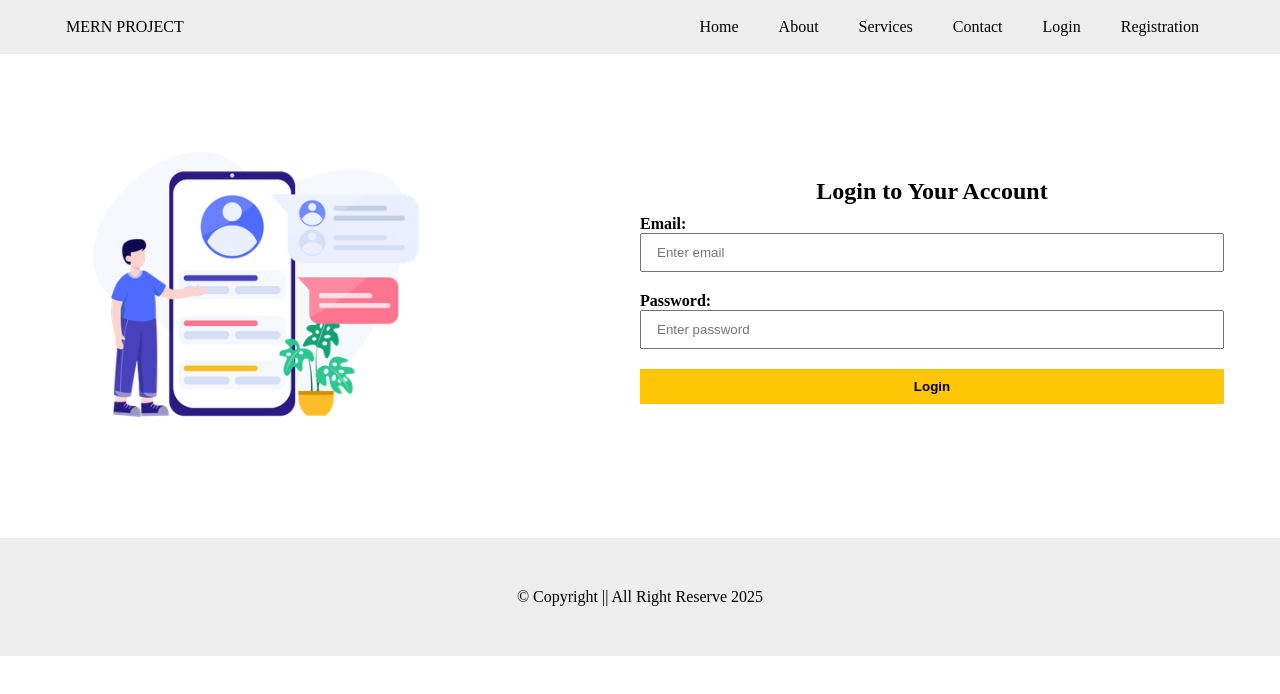
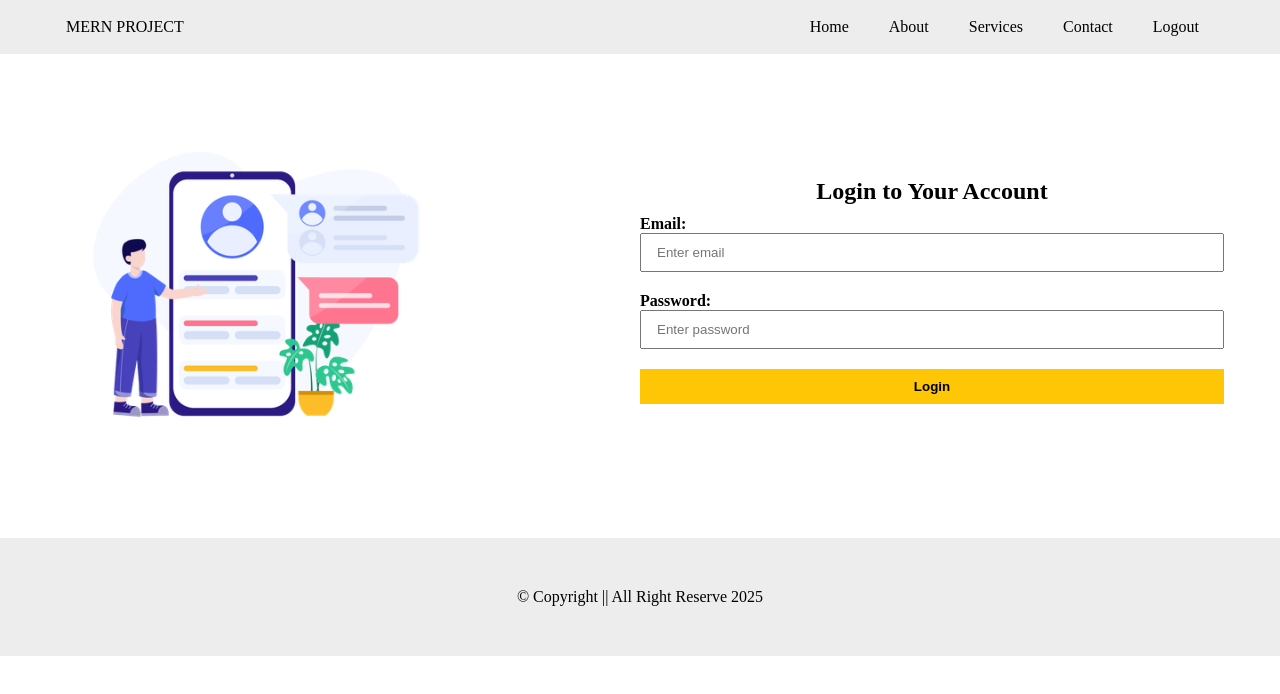
Before and after one commit to MdRabiulHasanRaju/mern-project-01, a React (Vite) app in the folder client/: page /login in a window 1280 px wide. Shown: the top 694 px of the page. Built offline with nearby package versions, Linux system fonts and the light colour scheme; sample sign-in values are in the browser's storage.

Commit message:
Logout funtionality added

```diff
--- a/client/src/App.jsx
+++ b/client/src/App.jsx
@@ -8,6 +8,7 @@
 import { Registration } from "./pages/Registration";
 import { Services } from "./pages/Services";
 import { Error } from "./pages/Error";
+import Logout from './pages/Logout';
 import Navbar from "./components/Navbar"
 import Footer from "./components/Footer/Footer"
 
@@ -24,6 +25,7 @@
           <Route path="login" element={<Login />} />
           <Route path="registration" element={<Registration />} />
           <Route path="services" element={<Services />} />
+          <Route path="logout" element={<Logout />} />
           <Route path="*" element={<Error />} />
         </Routes>
         <Footer />
--- a/client/src/components/Navbar.jsx
+++ b/client/src/components/Navbar.jsx
@@ -1,8 +1,10 @@
-import React from 'react'
+import React, { useEffect } from 'react'
 import { NavLink } from 'react-router-dom'
 import "./Navbar.css"
+import { useAuth } from '../store/auth'
 
 function Navbar() {
+    const {isLoggedin} = useAuth();
   return (
     <>
         <header>
@@ -16,8 +18,14 @@
                         <li><NavLink to="/about">About</NavLink></li>
                         <li><NavLink to="/services">Services</NavLink></li>
                         <li><NavLink to="/contact">Contact</NavLink></li>
+                        {isLoggedin
+                        ?
+                        <li><NavLink to="/logout"> Logout</NavLink></li>
+                        :
+                        <>
                         <li><NavLink to="/login">Login</NavLink></li>
                         <li><NavLink to="/registration"> Registration</NavLink></li>
+                        </>}
                     </ul>
                 </nav>
             </div>
--- a/client/src/pages/Login.jsx
+++ b/client/src/pages/Login.jsx
@@ -1,5 +1,6 @@
 import { useState } from "react"
 import { useAuth } from "../store/auth";
+import { useNavigate } from "react-router-dom";
 
 export const Login = () => {
     const [user, setUser] = useState({
@@ -18,6 +19,7 @@
     }
 
     const {storeToken} = useAuth();
+    const navigate = useNavigate();
 
     const handleFormSubmit = async (e) => {
         e.preventDefault()
@@ -36,6 +38,7 @@
             console.log(res_data)
             alert("Login Successful")
             storeToken(res_data.token)
+            navigate("/")
 
           }else{
             alert("invalid credentials")
--- /dev/null
+++ b/client/src/pages/Logout.jsx
@@ -0,0 +1,15 @@
+import React, { useEffect } from 'react'
+
+import { Navigate } from 'react-router-dom'
+
+import { useAuth } from '../store/auth'
+
+function Logout() {
+  const {LogoutUser} = useAuth();
+    useEffect(()=>{
+       LogoutUser();
+    },[LogoutUser])
+  return <Navigate to="/login" />
+}
+
+export default Logout
--- a/client/src/store/auth.jsx
+++ b/client/src/store/auth.jsx
@@ -1,14 +1,21 @@
-import {createContext, useContext} from 'react'
+import {createContext, useContext, useState} from 'react'
 
 export const AuthContext = createContext();
 
 export const AuthProvider = ({children}) => {
 
+const [token,setToken] = useState(localStorage.getItem("token"))
+
 const storeToken = (token) => {
     return localStorage.setItem("token",token)
 }
+let isLoggedin = !!token
+const LogoutUser = ()=>{
+    setToken("");
+    return localStorage.removeItem("token")
+}
 
-    return (<AuthContext.Provider value={{storeToken}}>
+    return (<AuthContext.Provider value={{isLoggedin,LogoutUser,storeToken}}>
         {children}
     </AuthContext.Provider>)
 }
```
